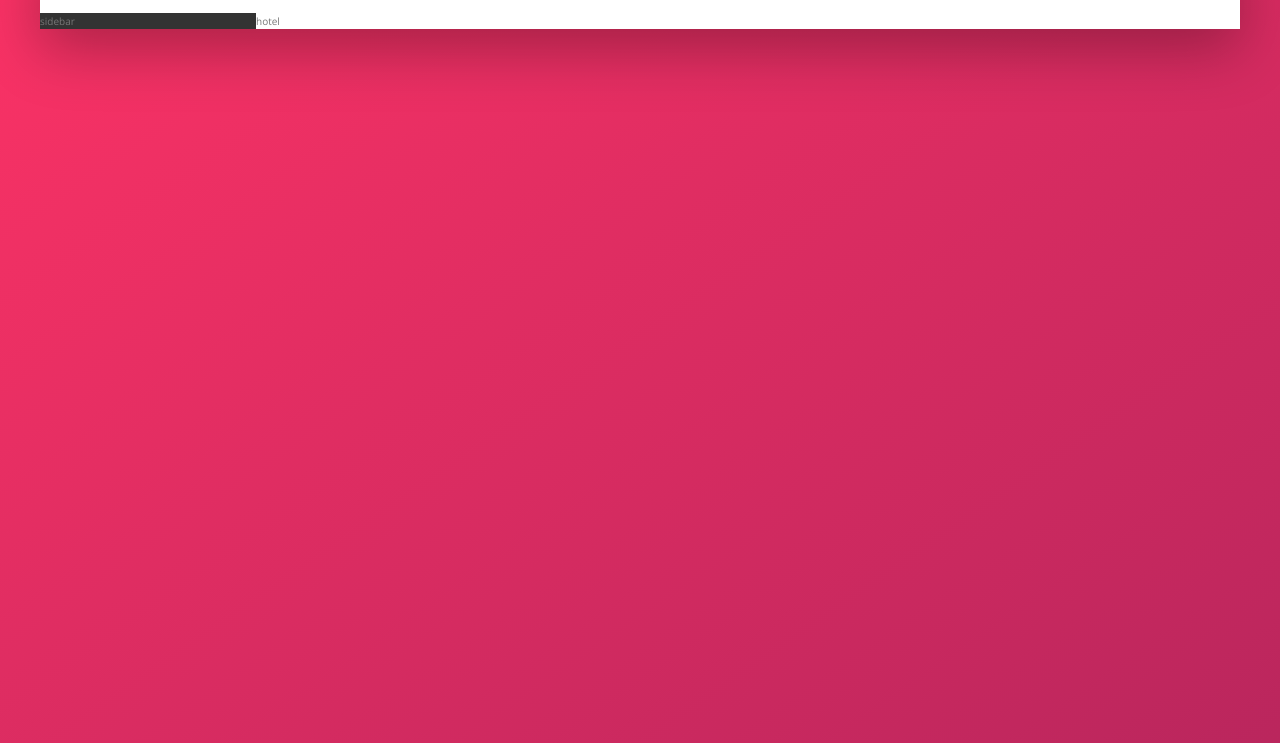
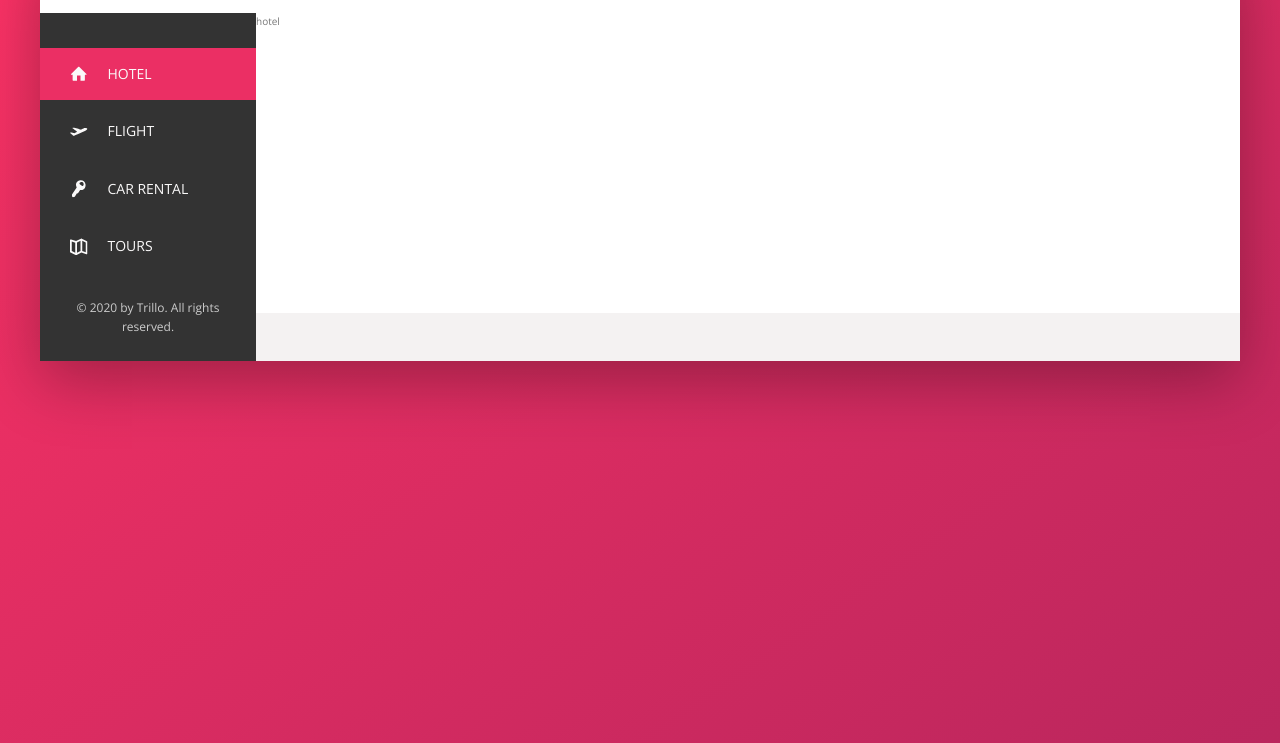
Before and after one commit to shahenda35/Trillo-project-sass, a website: page index.html in a window 1280 px wide. Shown: the part 137-880 px from the top of the page. Drawn offline with nearby package versions, Linux system fonts and the light colour scheme.

Commit message:
navigation

```diff
--- a/index.html
+++ b/index.html
@@ -48,7 +48,44 @@
 
         <div class="content">
             <nav class="sidebar">
-                sidebar
+                <ul class="side-nav">
+                    <li class="side-nav__item side-nav__item--active">
+                        <a href="#" class="side-nav__link">
+                            <svg class="side-nav__icon">
+                                <use xlink:href="img/sprite.svg#icon-home"></use>
+                            </svg>
+                            <span>Hotel</span>
+                        </a>
+                    </li>
+                    <li class="side-nav__item">
+                        <a href="#" class="side-nav__link">
+                            <svg class="side-nav__icon">
+                                <use xlink:href="img/sprite.svg#icon-aircraft-take-off"></use>
+                            </svg>
+                            <span>Flight</span>
+                        </a>
+                    </li>
+                    <li class="side-nav__item">
+                        <a href="#" class="side-nav__link">
+                            <svg class="side-nav__icon">
+                                <use xlink:href="img/sprite.svg#icon-key"></use>
+                            </svg>
+                            <span>Car rental</span>
+                        </a>
+                    </li>
+                    <li class="side-nav__item">
+                        <a href="#" class="side-nav__link">
+                            <svg class="side-nav__icon">
+                                <use xlink:href="img/sprite.svg#icon-map"></use>
+                            </svg>
+                            <span>Tours</span>
+                        </a>
+                    </li>
+                </ul>
+
+                <div class="legal">
+                    &copy; 2020 by Trillo. All rights reserved.
+                </div>
             </nav>
             <main class="hotel-view">
                 hotel
--- a/sass/_components.scss
+++ b/sass/_components.scss
@@ -118,3 +118,78 @@
         margin-right: 1rem;
     }
 }
+
+//////////////////
+// SIDE NAVIGATION
+.side-nav {
+    font-size: 1.4rem;
+    list-style: none;
+    margin-top: 3.5rem;
+
+    &__item {
+        position: relative;
+
+        &:not(:last-child) {
+            margin-bottom: .5rem;
+        }
+    }
+
+    &__item::before {
+        content: "";
+        position: absolute;
+        top: 0;
+        left: 0;
+        height: 100%;
+        width: 3px;
+        background-color: var(--color-primary);
+        transform: scaleY(0);
+        transition: transform .2s,
+                    width .4s cubic-bezier(1,0,0,1) .2s,
+                    background-color .1s;
+    }
+
+    &__item:hover::before,
+    &__item--active::before {
+        transform: scaleY(1);
+        width: 100%;
+    }
+
+    &__item:active::before {
+        background-color: var(--color-primary-light);
+    }
+
+    &__link:link,
+    &__link:visited {
+        color: var(--color-grey-light-1);
+        text-decoration: none;
+        text-transform: uppercase;
+        display: block;
+        padding: 1.5rem 3rem;
+        position: relative;
+        z-index: 10;
+
+        display: flex;
+        align-items: center;
+    }
+
+    &__link:hover {
+        color: var(--color-grey-dark-1);
+    }
+
+    &__icon{
+        height: 1.75rem;
+        width: 1.75rem;
+        margin-right: 2rem;
+        fill: currentColor; //color of the parent elemnet
+    }
+
+}
+
+/////////////////
+/// LEGAL TEXT
+.legal {
+    font-size: 1.2rem;
+    color: var(--color-grey-light-4);
+    text-align: center;
+    padding: 2.5rem;
+}
--- a/sass/_layout.scss
+++ b/sass/_layout.scss
@@ -23,9 +23,15 @@
 .sidebar{
     background-color: var(--color-grey-dark-1);
     flex: 0 0 18%;
+
+    display: flex;
+    flex-direction: column;
+    justify-content: space-between;
 }
 
 .hotel-view{
     background-color: #fff;
     flex: 1;
+
+    height: 300px;
 }
```
Also changed, not shown: css/style.css.
